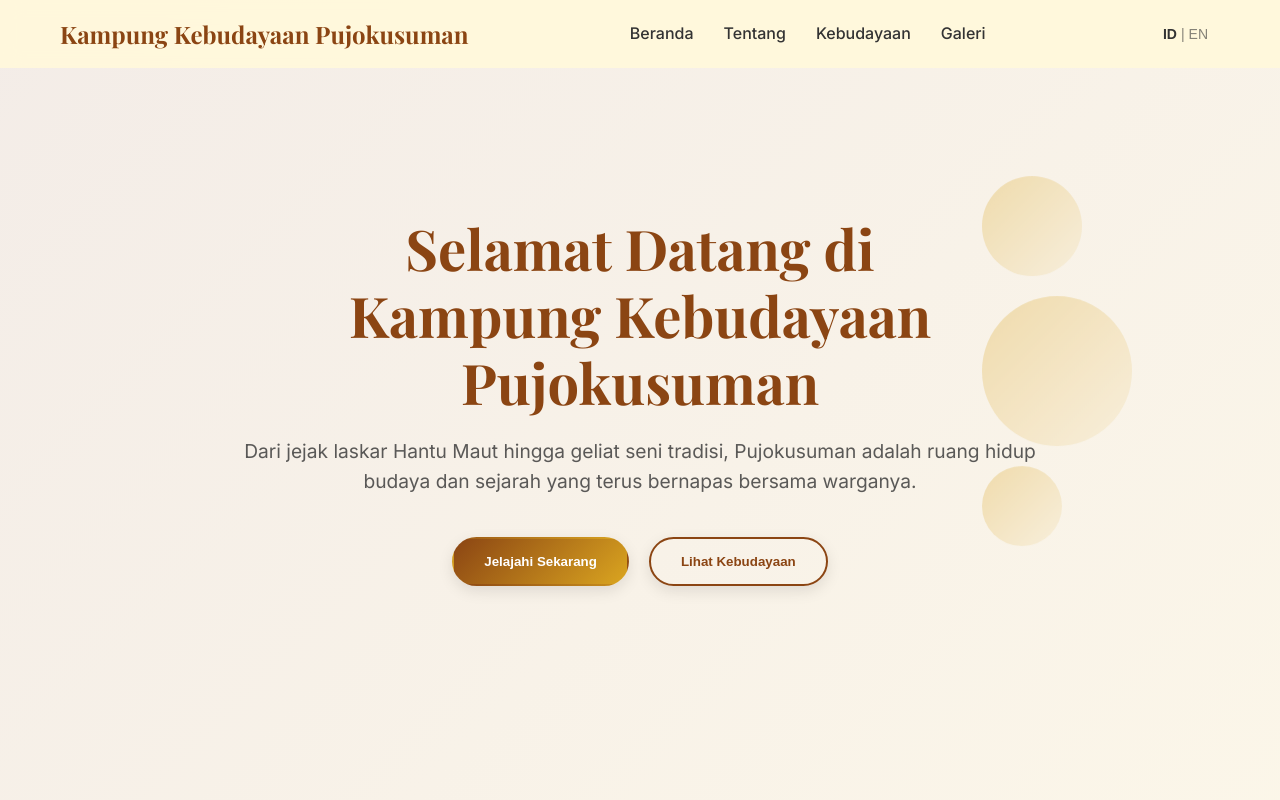
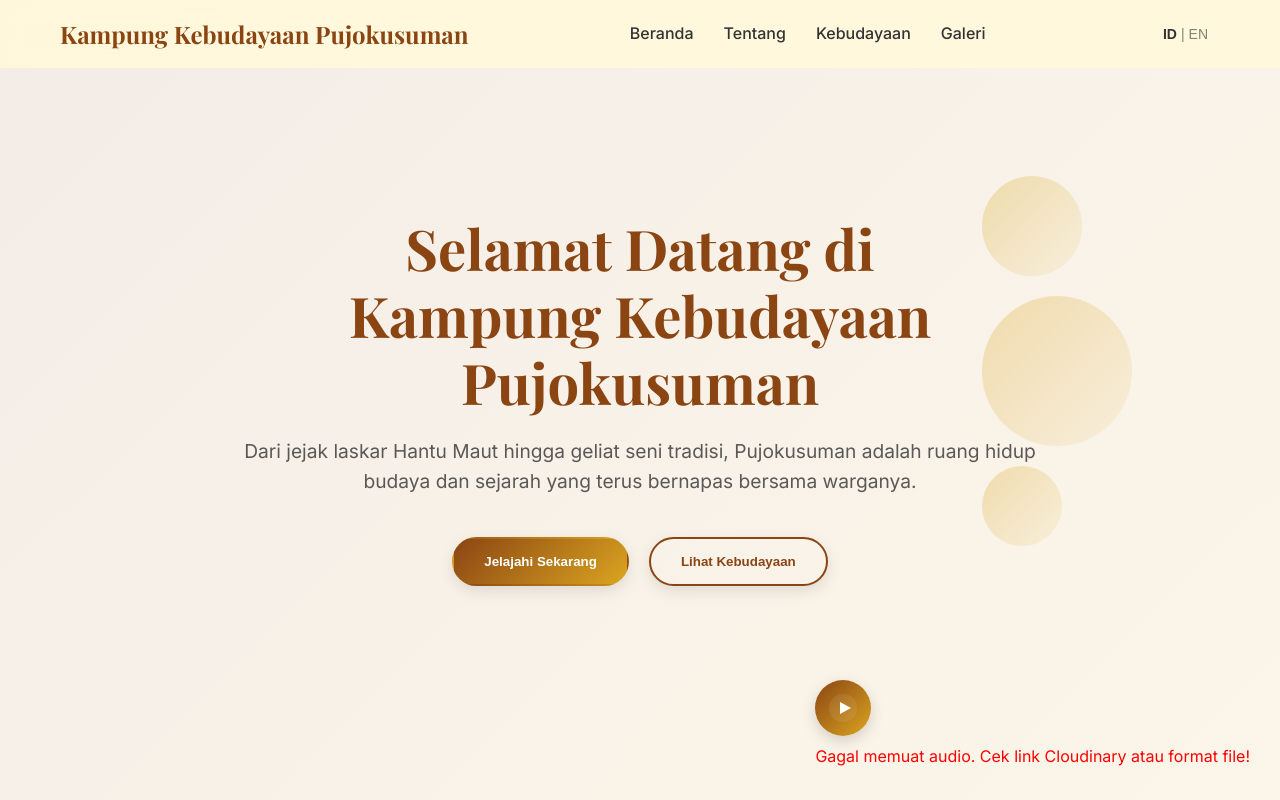
Before and after one commit to NaufalR12/P2, a React (Create React App) app: page / in a window 1280 px wide. Shown: the top 800 px of the page. Built offline with nearby package versions, Linux system fonts and the light colour scheme.

Commit message:
fitur kirim email

```diff
--- a/package.json
+++ b/package.json
@@ -3,6 +3,7 @@
   "version": "0.1.0",
   "private": true,
   "dependencies": {
+    "@emailjs/browser": "^4.4.1",
     "@testing-library/jest-dom": "^5.16.4",
     "@testing-library/react": "^13.3.0",
     "@testing-library/user-event": "^13.5.0",
--- a/src/App.js
+++ b/src/App.js
@@ -15,11 +15,14 @@ import "./App.css";
 import { useTranslation } from "react-i18next";
 import LanguageSwitcher from "./components/LanguageSwitcher";
 import { Image, CloudinaryContext } from "cloudinary-react";
+import MusicPlayer from "./components/MusicPlayer";
+import emailjs from "@emailjs/browser";
 
 function App() {
   const [isMenuOpen, setIsMenuOpen] = useState(false);
   const navbarRef = useRef(null);
   const { t } = useTranslation();
+  const formRef = useRef();
 
   useEffect(() => {
     const handleScroll = () => {
@@ -43,6 +46,26 @@ function App() {
       behavior: "smooth",
     });
     setIsMenuOpen(false);
+  };
+
+  const sendEmail = (e) => {
+    e.preventDefault();
+    emailjs
+      .sendForm(
+        "service_i9sm5dp", // Service ID
+        "template_pgoyytq", // Ganti dengan Template ID kamu
+        formRef.current,
+        "C6Yszf5xDJobY5TJC" // Public Key
+      )
+      .then(
+        (result) => {
+          alert("Pesan berhasil dikirim!");
+          formRef.current.reset();
+        },
+        (error) => {
+          alert("Gagal mengirim pesan. Silakan coba lagi.");
+        }
+      );
   };
 
   const HomePage = () => (
@@ -366,21 +389,24 @@ function App() {
                 <h3>✉️ {t("email")}</h3>
                 <p>info@pujokusuman.id</p>
               </div>
-              <div className="contact-item">
-                <h3>🕒 {t("visitHours")}</h3>
-                <p>
-                  {t("openDays")}
-                  <br />
-                  {t("openHours")}
-                </p>
-              </div>
             </div>
             <div className="contact-form fade-in">
-              <form>
-                <input type="text" placeholder={t("fullName")} required />
-                <input type="email" placeholder={t("email")} required />
-                <input type="tel" placeholder={t("phoneNumber")} />
+              <form ref={formRef} onSubmit={sendEmail}>
+                <input
+                  type="text"
+                  name="name"
+                  placeholder={t("fullName")}
+                  required
+                />
+                <input
+                  type="email"
+                  name="email"
+                  placeholder={t("email")}
+                  required
+                />
+                <input type="tel" name="phone" placeholder={t("phoneNumber")} />
                 <textarea
+                  name="message"
                   placeholder={t("yourMessage")}
                   rows="5"
                   required
@@ -454,6 +480,7 @@ function App() {
     <CloudinaryContext cloudName="ddfcjabrm">
       <Router>
         <div className="App">
+          <MusicPlayer />
           <Navigation />
 
           {/* Routes */}
@@ -501,10 +528,8 @@ function App() {
                 </div>
               </div>
               <div className="footer-bottom">
-                <p>
-                  &copy; 2025 Kampung Kebudayaan Pujokusuman. All rights
-                  reserved.
-                </p>
+                &copy; {new Date().getFullYear()} Kampung Kebudayaan
+                Pujokusuman. All rights reserved.
               </div>
             </div>
           </footer>
--- /dev/null
+++ b/src/components/MusicPlayer.js
@@ -0,0 +1,91 @@
+import React, { useRef, useState, useEffect } from "react";
+
+const MUSIC_URL =
+  "https://res.cloudinary.com/ddfcjabrm/video/upload/v1752932299/Ldr._Harjuna_Mangsah_e75tq5.mp4";
+
+const MusicPlayer = () => {
+  const audioRef = useRef(null);
+  const [isPlaying, setIsPlaying] = useState(false); // Mulai dari pause
+  const [error, setError] = useState(false);
+
+  useEffect(() => {
+    if (isPlaying && audioRef.current) {
+      const playPromise = audioRef.current.play();
+      if (playPromise !== undefined) {
+        playPromise.catch(() => {
+          // Autoplay gagal, user harus klik tombol
+        });
+      }
+    } else if (audioRef.current) {
+      audioRef.current.pause();
+    }
+  }, [isPlaying]);
+
+  const togglePlay = () => {
+    setIsPlaying((prev) => !prev);
+  };
+
+  const handleAudioError = () => {
+    setError(true);
+  };
+
+  return (
+    <div style={{ position: "fixed", bottom: 30, right: 30, zIndex: 1000 }}>
+      <audio ref={audioRef} src={MUSIC_URL} loop onError={handleAudioError} />
+      <button
+        onClick={togglePlay}
+        aria-label={isPlaying ? "Pause Music" : "Play Music"}
+        style={{
+          background: "linear-gradient(135deg, #8b4513, #daa520)",
+          border: "none",
+          borderRadius: 50,
+          boxShadow: "0 5px 15px rgba(0,0,0,0.15)",
+          width: 56,
+          height: 56,
+          display: "flex",
+          alignItems: "center",
+          justifyContent: "center",
+          cursor: "pointer",
+          outline: "none",
+          transition: "transform 0.2s, box-shadow 0.2s",
+        }}
+        onMouseDown={(e) => (e.currentTarget.style.transform = "scale(0.95)")}
+        onMouseUp={(e) => (e.currentTarget.style.transform = "scale(1)")}
+        onMouseLeave={(e) => (e.currentTarget.style.transform = "scale(1)")}
+      >
+        {isPlaying ? (
+          // Pause Icon
+          <svg
+            width="28"
+            height="28"
+            viewBox="0 0 28 28"
+            fill="none"
+            xmlns="http://www.w3.org/2000/svg"
+          >
+            <rect x="6" y="6" width="5" height="16" rx="2" fill="#fff" />
+            <rect x="17" y="6" width="5" height="16" rx="2" fill="#fff" />
+          </svg>
+        ) : (
+          // Play Icon
+          <svg
+            width="28"
+            height="28"
+            viewBox="0 0 28 28"
+            fill="none"
+            xmlns="http://www.w3.org/2000/svg"
+          >
+            <circle cx="14" cy="14" r="14" fill="rgba(255,255,255,0.08)" />
+            <polygon points="11,8 22,14 11,20" fill="#fff" />
+          </svg>
+        )}
+      </button>
+      {error && (
+        <div style={{ color: "red", marginTop: 8 }}>
+          Gagal memuat audio. Cek link Cloudinary atau format file!
+        </div>
+      )}
+    </div>
+  );
+};
+
+export default MusicPlayer;
```
Also changed, not shown: 1 other file (tests, documents, lock files or other folders).
